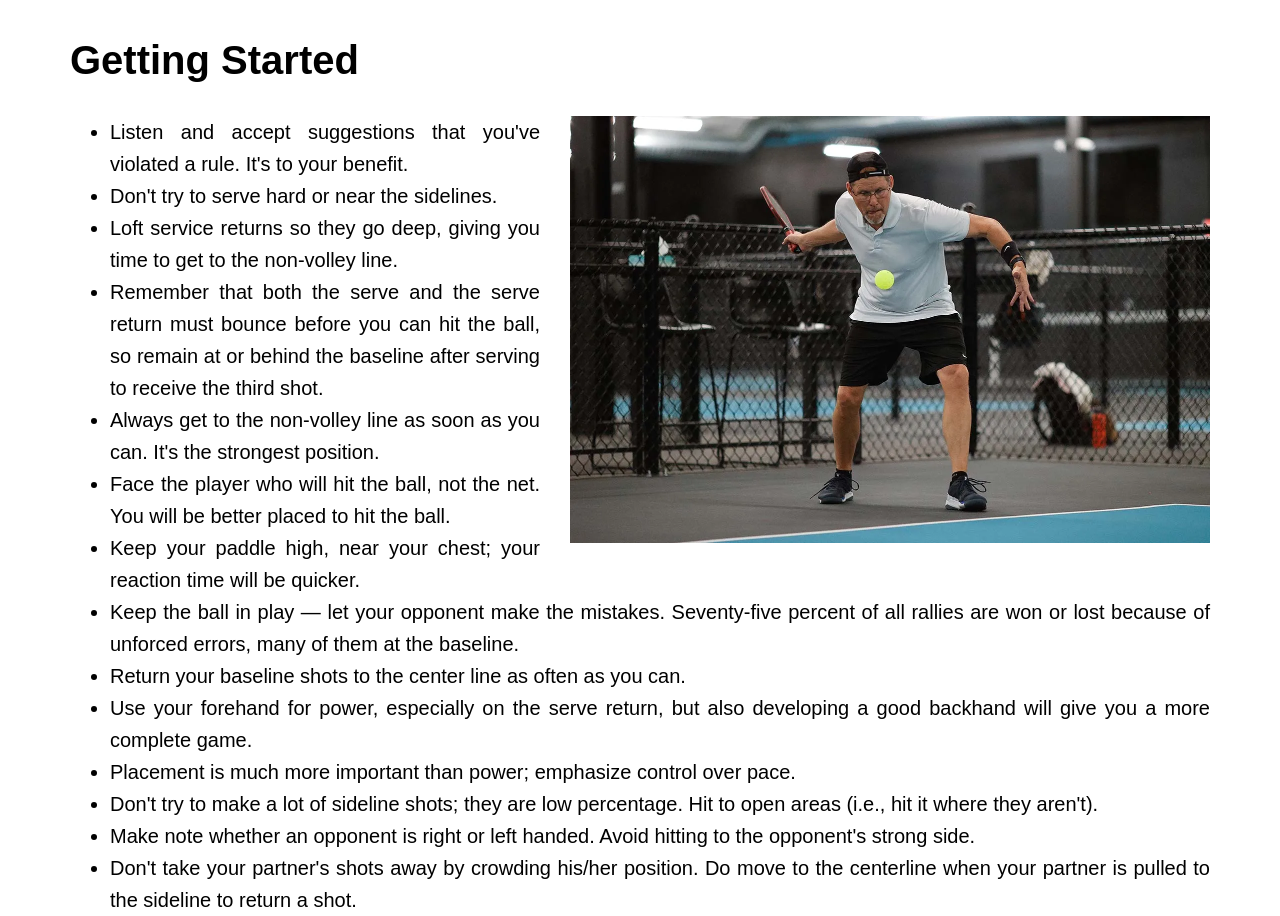
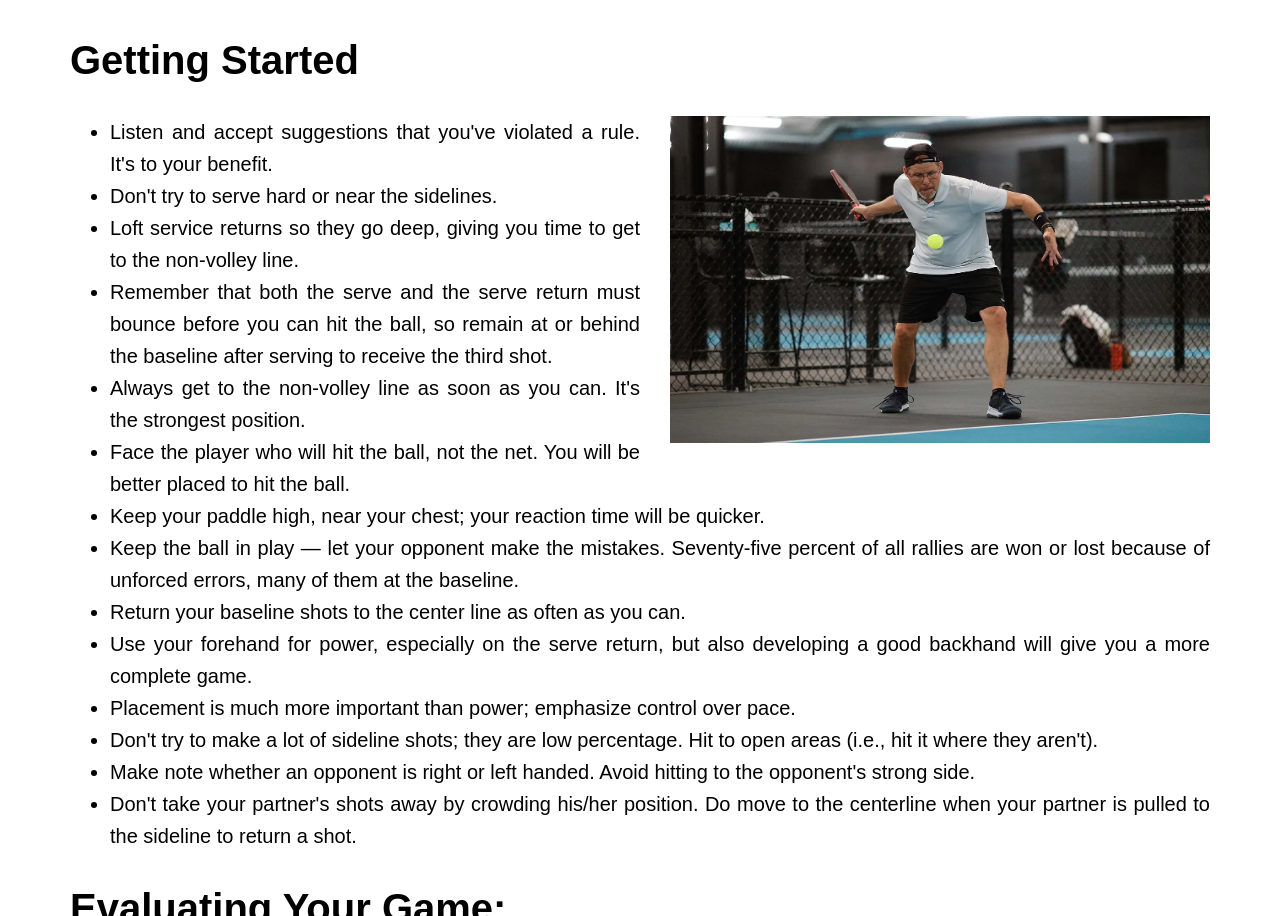
Before and after one commit to IvanGamer455/LETS_PLAY_PICKLEBALL, a plain HTML site: page index.html in a window 1280 px wide. Shown: the part 10741-11657 px from the top of the page. Drawn offline with Linux system fonts and the light colour scheme.

Commit message:
Update index.html

```diff
--- a/index.html
+++ b/index.html
@@ -314,7 +314,7 @@
 
 <section class="Tips">
   <h1 id="tips">Tips for New Pickleball Players</h1>
-  <h2>Getting Started</h2><img src="images/new-player-tips-image.webp" width="640px" height="426.5px">
+  <h2>Getting Started</h2><img src="images/new-player-tips-image.webp" width="540px" height="326.5px">
   <ul>
     <li>Listen and accept suggestions that you've violated a rule. It's to your benefit.</li>
     <li>Don't try to serve hard or near the sidelines.</li>
```
